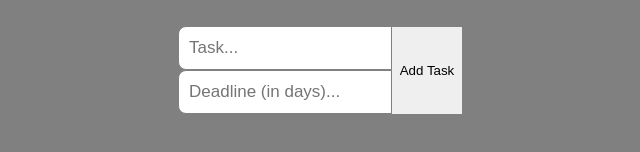
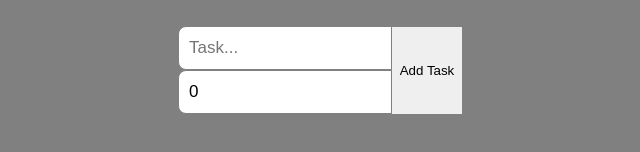
Before and after one commit to itsalaz/typescript_todo, a React (Create React App) app: page / in a window 1280 px wide. Shown: the part 330-482 px from the top of the page, without its empty margins (320-960 px from the left). Built offline with nearby package versions, Linux system fonts and the light colour scheme.

Commit message:
initialize, typescript introduction add task

```diff
--- a/src/App.tsx
+++ b/src/App.tsx
@@ -6,7 +6,7 @@ import TodoTask from './Components/TodoTask'
 const App: FC = () => {
 
   const [ task, setTask ] = useState<string>("")
-  const [ deadline, setDeadline ] = useState<number>()
+  const [ deadline, setDeadline ] = useState<number>(0)
   const [ todoList, setTodoList ] = useState<ITask[]>([])
 
 
--- a/src/Interfaces.ts
+++ b/src/Interfaces.ts
@@ -2,3 +2,5 @@ export interface ITask {
     taskName: string
     deadline: number
 }
+
+// define all properties that interface will have
```
